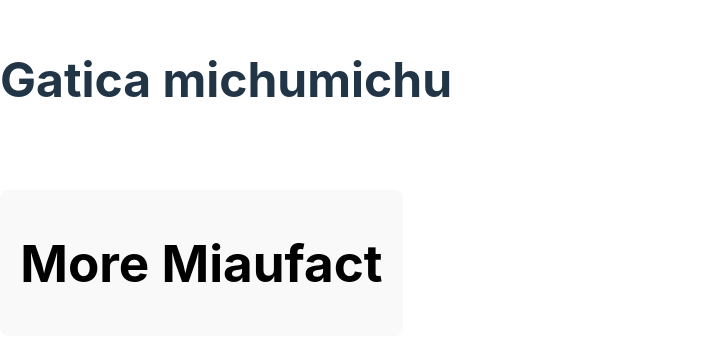
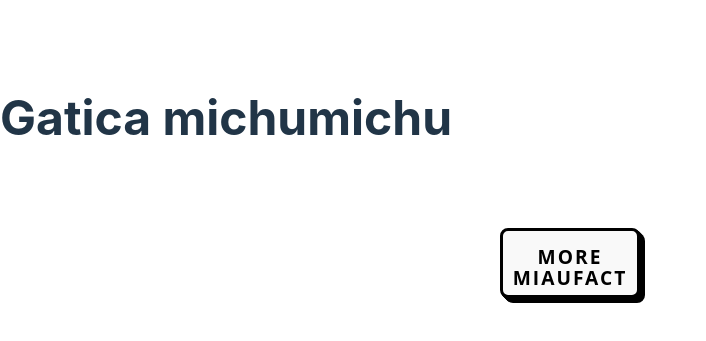
Before and after one commit to sacuadros09/Curso-programaci-n-web, a React (Vite) app: page / in a window 1280 px wide. Shown: the part 225-566 px from the top of the page, without its empty margins (0-706 px from the left). Built offline with nearby package versions, Linux system fonts and the light colour scheme; no server answers.

Commit message:
Button css

```diff
--- a/src/components/Button/Button.css
+++ b/src/components/Button/Button.css
@@ -0,0 +1,31 @@
+.button-cat {
+  font-family: "Open Sans", sans-serif;
+  width: 140px;
+  height: 70px;
+  margin-left: 500px;
+  font-size: 6px;
+  letter-spacing: 2px;
+  text-decoration: none;
+  text-transform: uppercase;
+  color: #000;
+  cursor: pointer;
+  border: 3px solid;
+  padding: 0.25em 0.5em;
+  box-shadow: 1px 1px 0px 0px, 2px 2px 0px 0px, 3px 3px 0px 0px, 4px 4px 0px 0px, 5px 5px 0px 0px;
+  position: relative;
+  user-select: none;
+  -webkit-user-select: none;
+  touch-action: manipulation;
+}
+
+.button-cat:active {
+  box-shadow: 0px 0px 0px 0px;
+  top: 5px;
+  left: 5px;
+}
+
+@media (min-width: 768px) {
+  .button-cat {
+    padding: 0.25em 0.75em;
+  }
+}
--- a/src/components/Card/Card.jsx
+++ b/src/components/Card/Card.jsx
@@ -34,9 +34,9 @@ export const Card =  () =>   {
     return (
         <div className="card">
             <section>
-                <div className="mid-card">
+                <section className="mid-card">
                 <h2 className="text">{catFact}</h2>
-                </div>
+                </section>
             <img src={catImage} className="image" alt="" />
             </section>
             <Button onClick={anotherFact} tittle={"More Miaufact"} />
```
